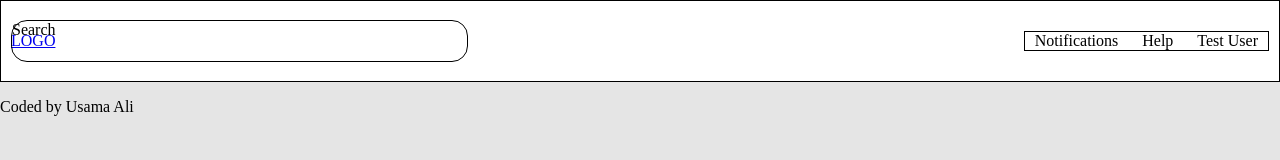
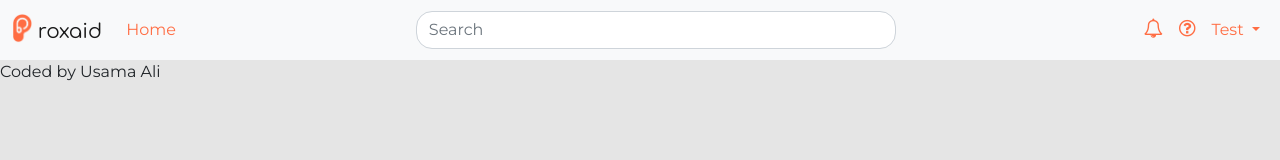
Before and after one commit to usamaa18/proxaid, a plain HTML site: page src/index.html in a window 1280 px wide. Drawn offline with nearby package versions, Linux system fonts and the light colour scheme; no server answers.

Commit message:
done navbar using bootstrap

```diff
--- a/src/index.html
+++ b/src/index.html
@@ -3,22 +3,66 @@
 <head>
   <meta charset="UTF-8">
   <title>Dashboard - Proxaid</title>
+  <link href="https://cdn.jsdelivr.net/npm/bootstrap@5.0.0-beta1/dist/css/bootstrap.min.css" rel="stylesheet" integrity="sha384-giJF6kkoqNQ00vy+HMDP7azOuL0xtbfIcaT9wjKHr8RbDVddVHyTfAAsrekwKmP1" crossorigin="anonymous">
+
   <link rel="stylesheet" href="./style.css">
   <link rel="stylesheet" href="https://cdnjs.cloudflare.com/ajax/libs/font-awesome/4.7.0/css/font-awesome.min.css">
 </head>
 <body>
 <!-- partial:index.partial.html -->
 <script src="https://cdnjs.cloudflare.com/ajax/libs/babel-standalone/6.26.0/babel.min.js"></script>
+<script src="https://cdn.jsdelivr.net/npm/bootstrap@5.0.0-beta1/dist/js/bootstrap.bundle.min.js" integrity="sha384-ygbV9kiqUc6oa4msXn9868pTtWMgiQaeYH7/t7LECLbyPA2x65Kgf80OJFdroafW" crossorigin="anonymous"></script>
 
+
+<!-- stolen and modified from https://getbootstrap.com/docs/5.0/components/navbar/-->
 <div class="header">
-  <a href="#" class="logo">LOGO</a>
-  <div class="search">Search</div>
-  <div class="header-right">
-    <a id="notifications">Notifications</a>
-    <a id="help">Help</a>
-    <a id="user">Test User</a>
+<nav class="navbar navbar-expand-lg navbar-light bg-light">
+  <div class="container-fluid">
+    <a class="navbar-brand" href="#" style="font-family: 'Comfortaa', cursive;">
+      <img src="./logo-removebg-preview.png" alt="" width="20" height="30" class="align-text-bottom">
+      roxaid
+    </a>
+    <button class="navbar-toggler" type="button" data-bs-toggle="collapse" data-bs-target="#navbarSupportedContent" aria-controls="navbarSupportedContent" aria-expanded="false" aria-label="Toggle navigation">
+      <span class="navbar-toggler-icon"></span>
+    </button>
+    <div class="collapse navbar-collapse" id="navbarSupportedContent">
+      <ul class="navbar-nav me-auto mb-2 mb-lg-0">
+        <li class="nav-item">
+          <a class="nav-link active" aria-current="page" href="#">Home</a>
+        </li>
+      </ul>
+      <ul class="navbar-nav mx-auto mb-2 mb-lg-0">
+        <form class="d-flex">
+          <input class="form-control me-2" type="search" placeholder="Search" aria-label="Search">
+          <!--button class="btn btn-outline-success" type="submit">Search</button -->
+        </form>
+      </ul>
+      <ul class="navbar-nav ms-auto mb-2 mb-lg-0">
+        <li class="nav-item">
+          <a class="nav-link" href="#"><i class="fa fa-bell-o"></i></a>
+        </li>
+        <li class="nav-item">
+          <a class="nav-link" href="#"><i class="fa fa-question-circle-o"></i></a>
+        </li>
+        <li class="nav-item dropdown">
+          <a class="nav-link dropdown-toggle" href="#" id="navbarDropdown" role="button" data-bs-toggle="dropdown" aria-expanded="false">
+            Test
+          </a>
+          <ul class="dropdown-menu dropdown-menu-end" aria-labelledby="navbarDropdown">
+            <li><a class="dropdown-item" href="#">Account</a></li>
+            <li><a class="dropdown-item" href="#">Rooms</a></li>
+            <li><a class="dropdown-item" href="#">Apps</a></li>
+            <li><a class="dropdown-item" href="#">Settings</a></li>
+            <li><a class="dropdown-item" href="#">Log out</a></li>
+          </ul>
+        </li>
+
+      </ul>
+
+
+    </div>
   </div>
-</div>
+</nav>
 <p class="footer">Coded by Usama Ali</p>
 
 
--- a/src/style.css
+++ b/src/style.css
@@ -1,10 +1,7 @@
-@import 'https://fonts.googleapis.com/css?family=Share+Tech+Mono';
+@import url('https://fonts.googleapis.com/css2?family=Montserrat&display=swap');
+@import url('https://fonts.googleapis.com/css2?family=Comfortaa&display=swap');
 
-@font-face {
-  font-family: "Digital";
-  src: url("//db.onlinewebfonts.com/t/8e22783d707ad140bffe18b2a3812529.eot");
-  src: url("//db.onlinewebfonts.com/t/8e22783d707ad140bffe18b2a3812529.eot?#iefix") format("embedded-opentype"), url("//db.onlinewebfonts.com/t/8e22783d707ad140bffe18b2a3812529.woff2") format("woff2"), url("//db.onlinewebfonts.com/t/8e22783d707ad140bffe18b2a3812529.woff") format("woff"), url("//db.onlinewebfonts.com/t/8e22783d707ad140bffe18b2a3812529.ttf") format("truetype"), url("//db.onlinewebfonts.com/t/8e22783d707ad140bffe18b2a3812529.svg#Digital-7") format("svg");
-}
+
 
 
 
@@ -15,30 +12,23 @@ html, body {
   height: 100%;
   width: 100%;
   --main-border-radius: 16px;
+  --color1: #FF6D43;
+  font-family: 'Montserrat', sans-serif;
+}
+
+.nav-link {
+  color: var(--color1) !important;
+}
+
+.nav-link i {
+  font-size: larger;
+}
+
+.form-control{
+  border-radius: var(--main-border-radius);
+  width: 30em !important;
 
 }
-
-div {
-  border: 1px solid black;
+.form-control:focus {
+  box-shadow: 0 0 0 .15rem var(--color1);
 }
-
-.header {
-  overflow: hidden;
-  background-color: white;
-  padding: 30px 10px;
-  display: flex;
-  flex-direction: row;
-  justify-content: space-between;
-  align-items: center;
-}
-
-.search {
-  position: absolute;
-  width: 455px;
-  height: 40px;
-  border-radius: var(--main-border-radius);
-}
-
-.header-right a{
-  padding: 0px 10px;
-}
```
Also changed, not shown: src/logo-removebg-preview.png (added).
